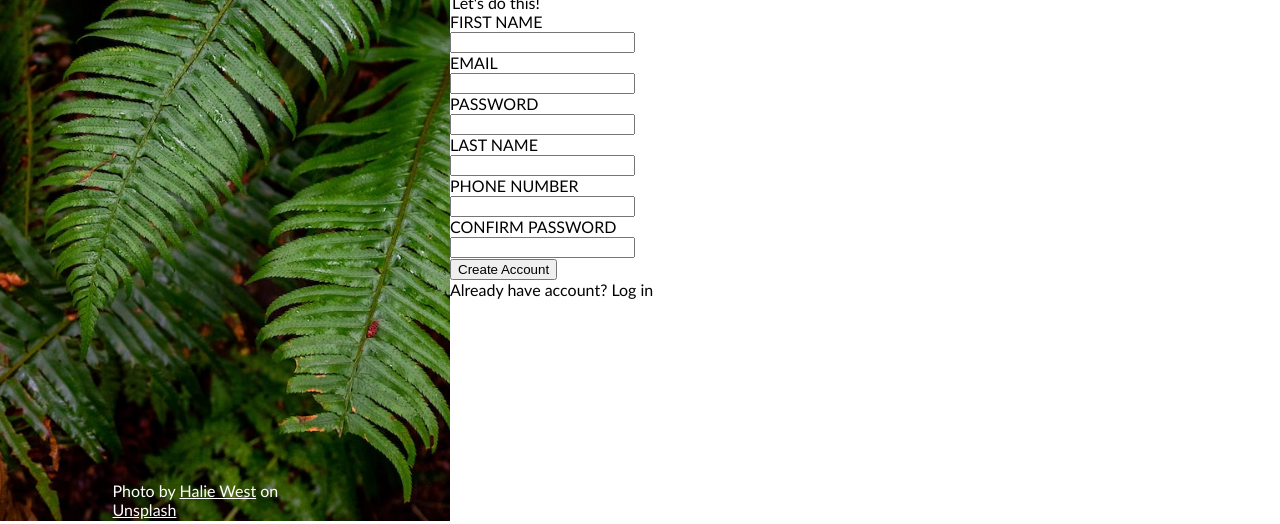
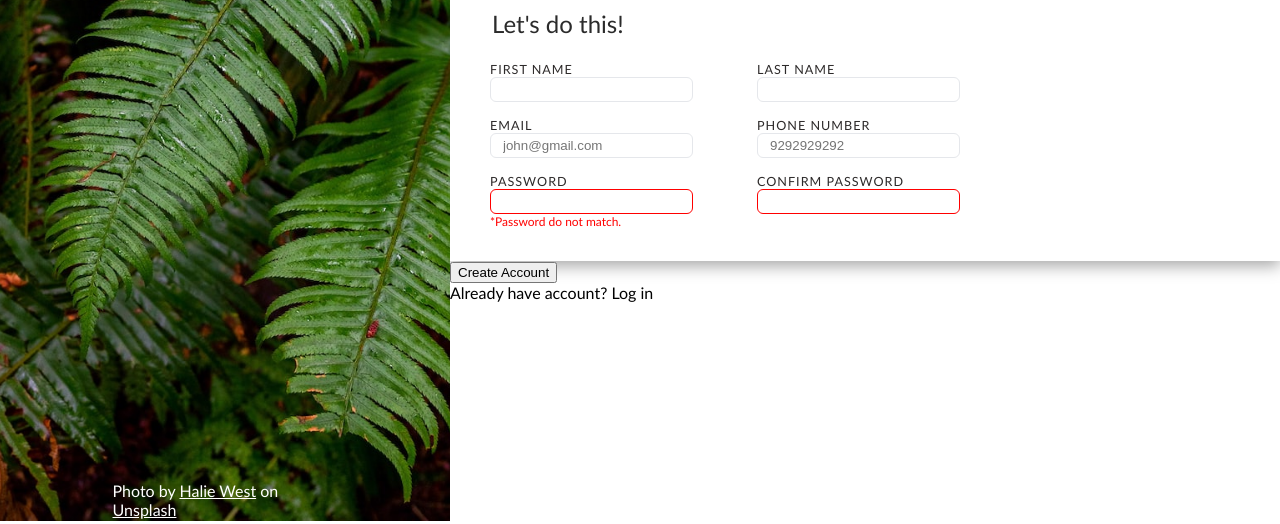
Before and after one commit to kuushal/sign-up-form, a plain HTML site: page index.html in a window 1280 px wide. Shown: the part 279-803 px from the top of the page. Drawn offline with Linux system fonts and the light colour scheme.

Commit message:
form body finished

```diff
--- a/index.html
+++ b/index.html
@@ -30,28 +30,31 @@
                     <h3> Sign up now to get started.</h3>
                     <h3 class="header-different">You know you want to.</h3>
                 </div>
-                <form action="#">
+                <form action="#" method="post">
                     <legend>Let's do this!</legend>
 
+                    <div class="form-inputs">
+                        <div class="form-group">
                             <label for="first_name">FIRST NAME</label>
                             <input type="text" name="first_name" id="first_name">
-
                             <label for="email">EMAIL</label>
-                    <input type="email" name="email" id="email">
-
+                            <input type="email" name="email" id="email" placeholder="john@gmail.com">
                             <label for="password">PASSWORD</label>
-                    <input type="password" name="password" id="password">
-
-
-
+                            <input class="" type="password" name="password" id="password"
+                                title="*Passwords do not match" minlength="5" required>
+                            <p class="error">*Password do not match.</p>
+                        </div>
+                        <div class="form-group">
                             <label for="last_name">LAST NAME</label>
                             <input type="text" name="last_name" id="last_name">
-
                             <label for="phone_number">PHONE NUMBER</label>
-                    <input type="number" name="phone_number" id="phone_number">
-
+                            <input type="number" name="phone_number" id="phone_number" max="9999999999"
+                                placeholder="9292929292">
                             <label for="confirm_password">CONFIRM PASSWORD</label>
-                    <input type="password" name="confirm_password" id="confirm_password">
+                            <input class="" type="password" name="confirm_password" id="confirm_password" minlength="5"
+                                required>
+                        </div>
+                    </div>
 
                 </form>
                 <div class="form-footer">
--- a/script.js
+++ b/script.js
@@ -0,0 +1,19 @@
+let passwordInputs = document.querySelectorAll("input[type='password']")
+let passwordError = document.querySelector('.error');
+
+let password = "a";
+let confirmPassword = "b";
+
+passwordInputs.forEach(pInput => pInput.addEventListener('keypress', comparePassword));
+
+function comparePassword(e) {
+    if (e.target.id == 'password')
+        password = e.target.value;
+    else if (e.target.id = 'confirm_password')
+        confirmPassword = e.target.value;
+
+    if (password == confirmPassword)
+        passwordError.textContent = '';
+    else
+        passwordError.textContent = '*Password do not match.';
+}
--- a/style.css
+++ b/style.css
@@ -31,6 +31,25 @@ label {
 
 h3 {
     font-size: 1.25rem;
+}
+
+textarea:focus,
+input:focus {
+    outline: none;
+}
+
+input[type="password"] {
+    margin-bottom: 0;
+}
+
+.error {
+    color: red;
+    font-size: 12px;
+}
+
+:focus {
+    border: 1px solid rgb(207, 243, 255);
+    box-shadow: 0 0 5px rgba(0, 0, 0, 0.35);
 }
 
 /* hero */
@@ -86,3 +105,39 @@ h3 {
 .header-different {
     padding-top: 1.5rem;
 }
+
+form {
+    padding-left: 2.5rem;
+    padding-bottom: 2rem;
+    box-shadow: rgba(0, 0, 0, 0.35) 0px 5px 15px;
+}
+
+legend {
+    padding-top: 1rem;
+    padding-bottom: 1.5rem;
+    font-size: 1.5rem;
+    color: rgb(43, 43, 43);
+}
+
+.form-inputs {
+    display: flex;
+    gap: 4rem;
+}
+
+label {
+    font-size: 0.789rem;
+    letter-spacing: 1px;
+    color: rgb(45, 42, 42);
+}
+
+input {
+    padding: 0.25rem 0.75rem;
+    margin-bottom: 1rem;
+    border: none;
+    border: 1px solid #E5E7EB;
+    border-radius: 6px;
+}
+
+input:invalid {
+    border: 1px solid red;
+}
```
Lines whose indentation alone changed are shown as unchanged.
